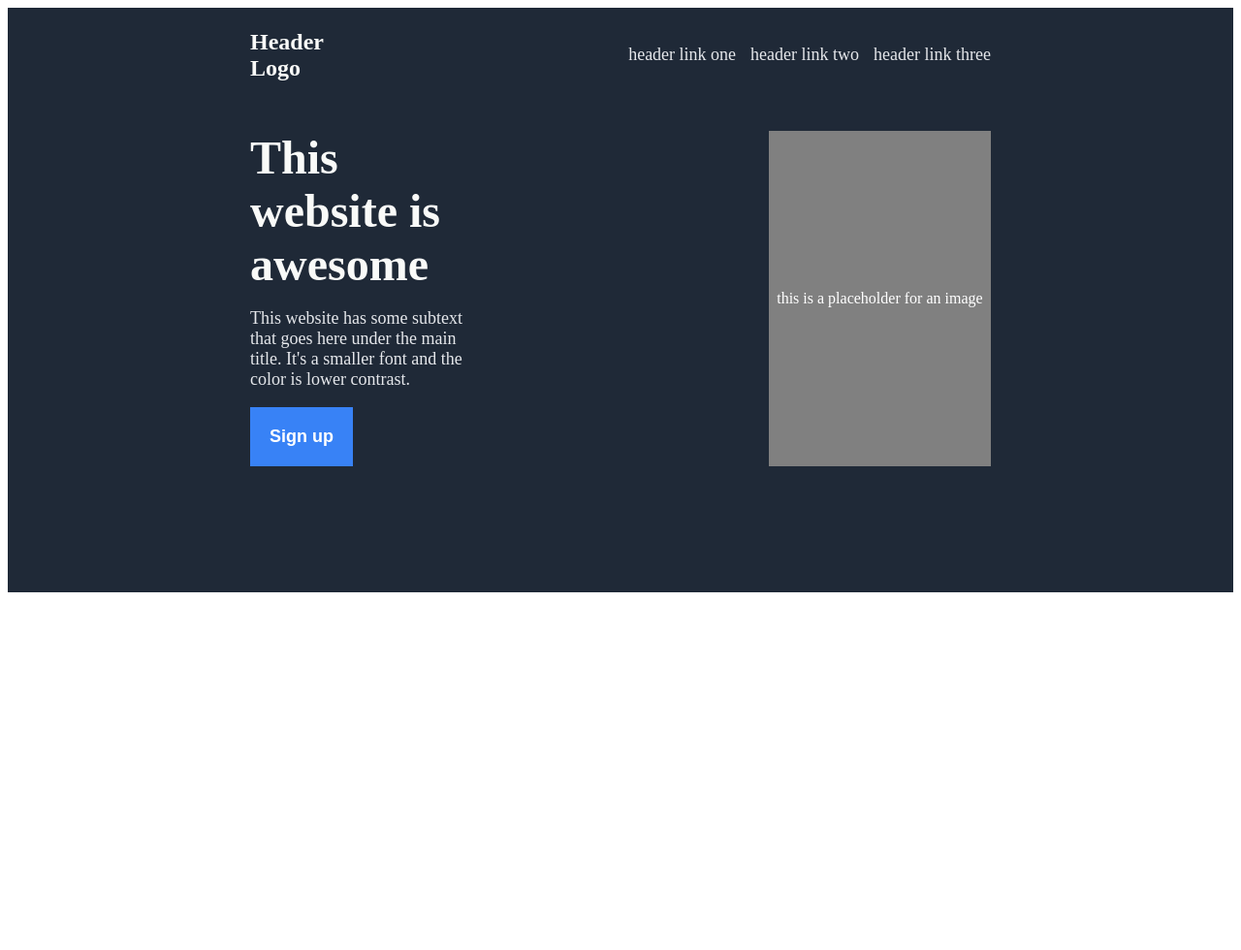
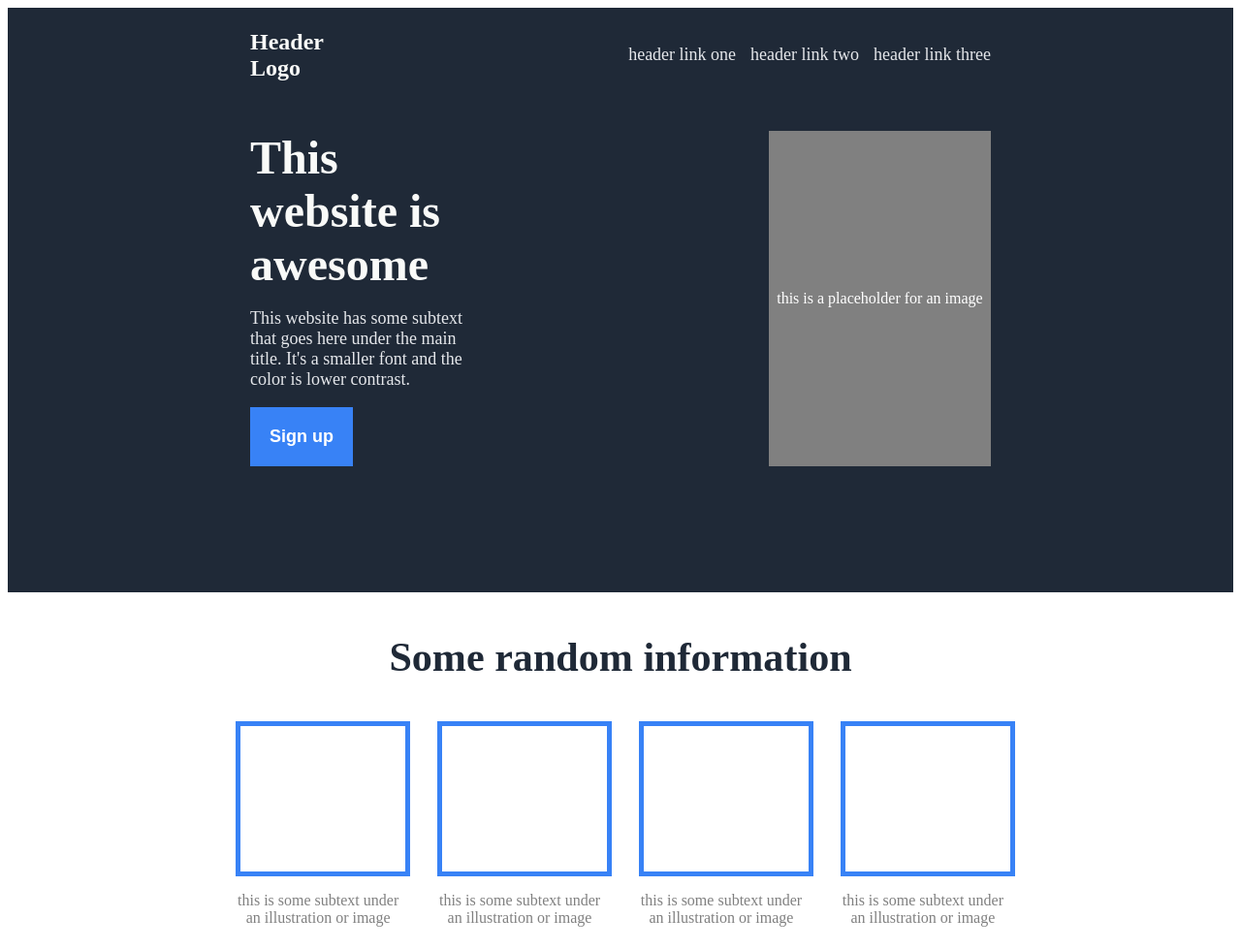
Before and after one commit to muudar/landing-page, a plain HTML site: page index.html in a window 1280 px wide. Shown: the whole page at 97% size. Before the commit the page ends 800 px from the top, so only its background shows below. Drawn offline with Linux system fonts and the light colour scheme.

Commit message:
edited index and styles to add section 2

```diff
--- a/index.html
+++ b/index.html
@@ -32,8 +32,34 @@
             </div>
         </div>
     </div>
-    <div class = 'bottom-page'>
+    <div class = "section2header">
+        <h3>Some random information</h3>
+    </div>
+    <div class = "center">
+        <div class = "image-section2">
+            <div class ="bluebox">
 
+            </div>
+            <p class = "underbox-text">this is some subtext under an illustration or image</p>
+        </div>
+        <div class = "image-section2">
+            <div class ="bluebox">
+
+            </div>
+            <p class = "underbox-text">this is some subtext under an illustration or image</p>
+        </div>
+        <div class = "image-section2">
+            <div class ="bluebox">
+
+            </div>
+            <p class = "underbox-text">this is some subtext under an illustration or image</p>
+        </div>
+        <div class = "image-section2">
+            <div class ="bluebox">
+
+            </div>
+            <p class = "underbox-text">this is some subtext under an illustration or image</p>
+        </div>
     </div>
 </body>
 </html>
--- a/styles.css
+++ b/styles.css
@@ -36,6 +36,30 @@ button{
     width:100%;
 }
 
+.center{
+    display:flex;
+    width:100%;
+    justify-content:center;
+    gap: 3%;
+}
+
+.image-section2{
+    height: 100%;
+    width: 170px;
+}
+
+.underbox-text{
+    color:grey;
+    text-align: center;
+}
+
+
+.bluebox{
+    height: 150px;
+    width: 170px;
+    border: 5px solid #3882F6;
+}
+
 .column-container{
     display:flex;
 }
@@ -71,3 +95,17 @@ button{
 .main{
     width: 30%;
 }
+
+.section2{
+    display:flex;
+    width:100%;
+}
+
+.section2header{
+    font-weight: bold;
+    font-size: 36px;
+    color: #1F2937;
+    width:100%;
+    display:flex;
+    justify-content:center;
+}
```
